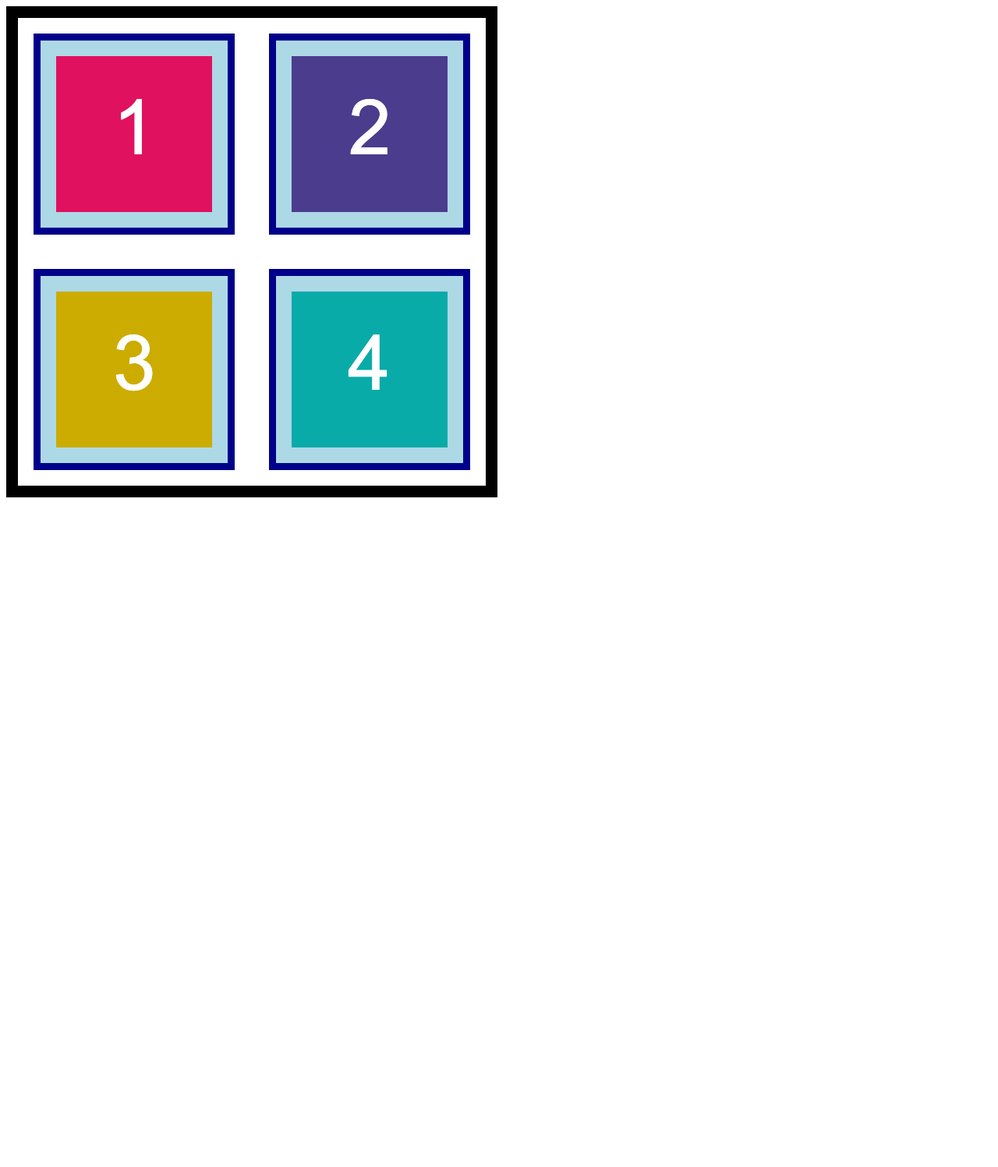
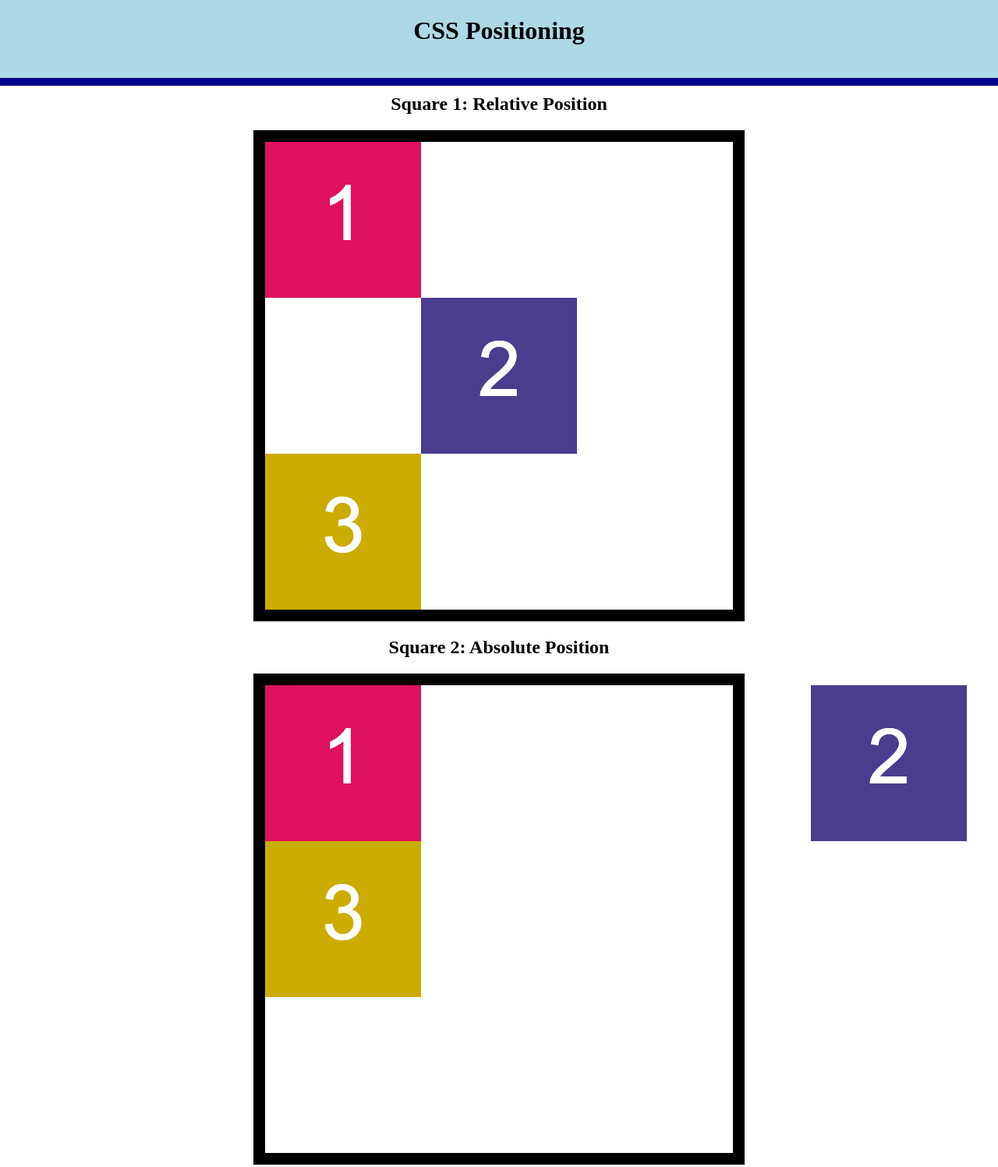
Before and after one commit to nagibnur/first-day-repo, a plain HTML site: page index.html in a window 1280 px wide. Shown: the whole page at 78% size. Before the commit the page ends 800 px from the top, so only its background shows below. Drawn offline with Linux system fonts and the light colour scheme.

Commit message:
20 activity

```diff
--- a/assets/css/style.css
+++ b/assets/css/style.css
@@ -1,18 +1,58 @@
-section {
+body {
+  position: relative;
+  margin: 0;
+  padding: 0;
+}
+
+main {
+  padding-top: 100px;
+}
+
+h1,
+h2,
+h3 {
+  text-align: center;
+}
+
+img {
+  display: block;
+}
+
+header {
+  position: fixed;
+  top: 0;
+  z-index: 2;
+  width: 100%;
+  height: 100px;
+  border-bottom: 10px solid darkblue;
+  background-color: lightblue;
+}
+
+/* Square 1 and 2 */
+.container {
   width: 600px;
   height: 600px;
-  text-align: center;
+  margin: 20px auto;
   border: 15px solid black;
 }
 
-img {
-  width: 200px;
-  height: 200px;
-  background-color: lightblue;
-  /* TODO: Add a margin property */
-  margin: 20px;
-  /* TODO: Add a padding property */
-  padding: 20px;
-  /* TODO: Add a border property */
-  border: 9px solid darkblue;
+/* Square 2 */
+.absolute-container {
+  position: relative;
 }
+
+/* Box 2 in Square 1 */
+#relative-box-2 {
+  position: relative;
+  left: 200px;
+  /* TODO: Set the position so it is centered in Square 1 */
+}
+
+/* Box 2 in Square 2 */
+#absolute-box-2 {
+  position: absolute;
+  top: 0;
+  left: 700px;
+
+  /* TODO: Set the position so it is outside of the upper-right corner of Square 2 */
+}
--- a/index.html
+++ b/index.html
@@ -3,17 +3,34 @@
 
   <head>
     <meta charset="UTF-8">
-    <title>HTML Box Model</title>
+    <title>CSS Positioning</title>
     <link rel="stylesheet" type="text/css" href="./assets/css/style.css">
   </head>
 
   <body>
-    <section>
-      <img src="./assets/images/image-1.png" alt="box with number 1"/>
-      <img src="./assets/images/image-2.png" alt="box with number 2"/>
-      <img src="./assets/images/image-3.png" alt="box with number 3"/>
-      <img src="./assets/images/image-4.png" alt="box with number 4"/>
-    </section>
+    <header>
+      <h1>CSS Positioning</h1>
+    </header>
+
+    <main>
+      <section>
+        <h2>Square 1: Relative Position</h2>
+        <div class="container">
+          <img src="./assets/images/image-1.png" alt="box with number 1"/>
+          <img id="relative-box-2" src="./assets/images/image-2.png" alt="box with number 2"/>
+          <img src="./assets/images/image-3.png" alt="box with number 3"/>
+        </div>
+      </section>
+
+      <section>
+        <h2>Square 2: Absolute Position</h2>
+        <div class="container absolute-container">
+          <img src="./assets/images/image-1.png" alt="box with number 1"/>
+          <img id="absolute-box-2"src="./assets/images/image-2.png" alt="box with number 2"/>
+          <img src="./assets/images/image-3.png" alt="box with number 3"/>
+        </div>
+      </section>
+    </main>
   </body>
 
 </html>
```
